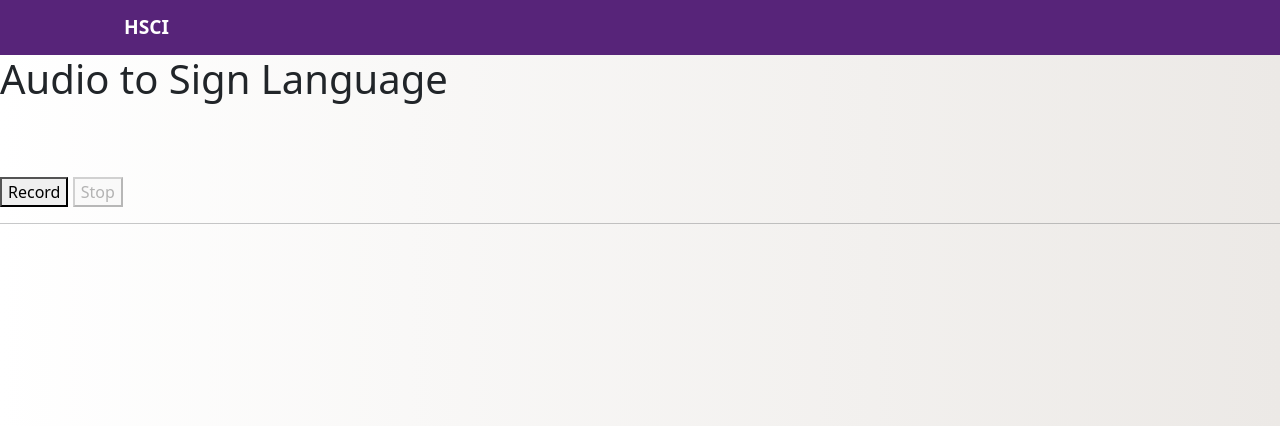
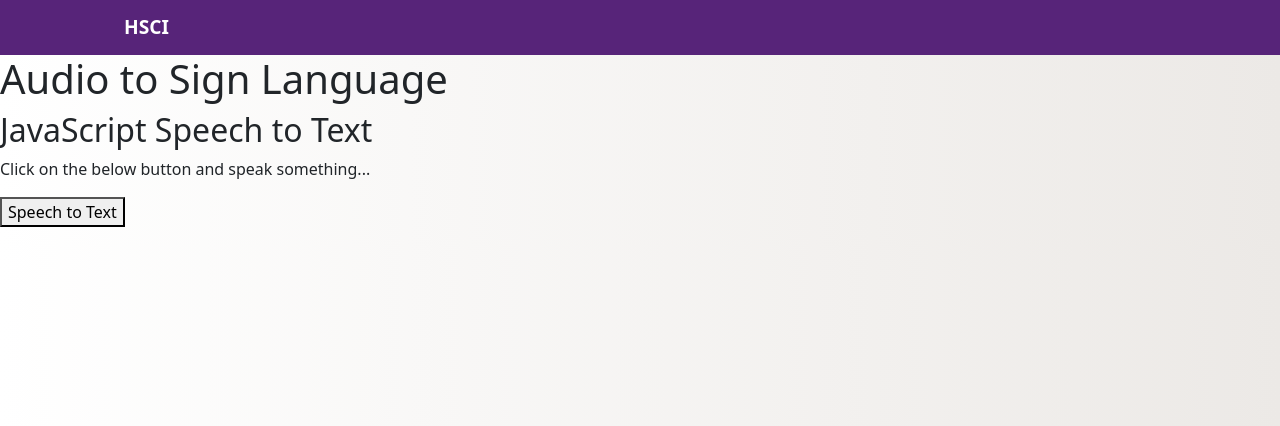
Before and after one commit to taha20181/HSCI-Major-Project, a Flask app: page /audio_to_sign in a window 1280 px wide. Shown: the top 426 px of the page. Run offline with Flask 2, Linux system fonts and the light colour scheme; parts of the project's set-up code (start-up, migrations or seed data) failed here and were passed over; some libraries are stand-ins or nearby versions.

Commit message:
js speech-to-text

```diff
--- a/main.py
+++ b/main.py
@@ -95,19 +95,17 @@ def video_feed():
 
 @app.route("/receive", methods=['POST'])
 def receive():
-    files = request.files
+    files = request.form
     print(files)
-    file = files.get('file')
-    print(type(file))
-    with open(os.path.abspath(f'static/audios/test.wav'), 'wb') as f:
-        print(type(file.read()))
-        f.write(file.read())
+    text = files.get('text')
+    print(type(text))
+    # with open(os.path.abspath(f'test.wav'), 'wb') as f:
+    #     f.write(file.read())
 
-    temp = convert_audio('static/audios/test.wav')
-    print(temp)
-    # text = speech_to_text('static/audios/test.mp3')
+
+    # text = speech_to_text('static/audios/test.wav')
     # print(text)
-    text = "what your name"
+    # text = "what your name"
     arr = search(text.split(" "))
     merge_videofiles(arr)
 
@@ -117,18 +115,6 @@ def receive():
     return "True"
 
 
-@app.route("/learn_asl", methods=['GET', 'POST'])
-def learn_asl():
-    return render_template('learn_asl.html')
-
-
-@app.route("/learn_asl/<str:word>")
-def learn_asl_word():
-    arguments = request.args()
-
-    res = search(arguments)
-
-
 if __name__ == '__main__':
     app.run(host='0.0.0.0', debug=True, threaded=True)
     # ecapture
--- a/static/js/app.js
+++ b/static/js/app.js
@@ -1,130 +1,294 @@
-// set up basic variables for app
+// // set up basic variables for app
 
-const record = document.querySelector('.record');
-const stop = document.querySelector('.stop');
-const soundClips = document.querySelector('.sound-clips');
+// const record = document.querySelector('.record');
+// const stop = document.querySelector('.stop');
+// const soundClips = document.querySelector('.sound-clips');
 
-// disable stop button while not recording
+// // disable stop button while not recording
 
-stop.disabled = true;
+// stop.disabled = true;
 
-// visualiser setup - create web audio api context and canvas
+// // visualiser setup - create web audio api context and canvas
 
-let audioCtx;
-//main block for doing the audio recording
+// let audioCtx;
+// //main block for doing the audio recording
 
-if (navigator.mediaDevices.getUserMedia) {
-  console.log('getUserMedia supported.');
+// if (navigator.mediaDevices.getUserMedia) {
+//   console.log('getUserMedia supported.');
 
-  const constraints = { audio: true };
-  let chunks = [];
+//   const constraints = { audio: true };
+//   let chunks = [];
 
-  let onSuccess = function(stream) {
-    let blob;
-    const mediaRecorder = new MediaRecorder(stream);
+//   let onSuccess = function(stream) {
+//     let blob;
+//     const mediaRecorder = new MediaRecorder(stream);
 
-    record.onclick = function() {
-      mediaRecorder.start();
-      console.log(mediaRecorder.state);
-      console.log("recorder started");
-      record.style.background = "red";
+//     record.onclick = function() {
+//       mediaRecorder.start();
+//       console.log(mediaRecorder.state);
+//       console.log("recorder started");
+//       record.style.background = "red";
 
-      stop.disabled = false;
-      record.disabled = true;
-    }
+//       stop.disabled = false;
+//       record.disabled = true;
+//     }
 
-    stop.onclick = function() {
-      mediaRecorder.stop();
-      console.log(mediaRecorder.state);
-      console.log("recorder stopped");
-      record.style.background = "";
-      record.style.color = "";
-      // mediaRecorder.requestData();
+//     stop.onclick = function() {
+//       mediaRecorder.stop();
+//       console.log(mediaRecorder.state);
+//       console.log("recorder stopped");
+//       record.style.background = "";
+//       record.style.color = "";
+//       // mediaRecorder.requestData();
 
-      stop.disabled = true;
-      record.disabled = false;
-    }
+//       stop.disabled = true;
+//       record.disabled = false;
+//     }
 
-    mediaRecorder.onstop = function(e) {
-      console.log("data available after MediaRecorder.stop() called.");
+//     mediaRecorder.onstop = function(e) {
+//       console.log("data available after MediaRecorder.stop() called.");
 
-      const clipName = prompt('Enter a name for your sound clip?','My unnamed clip');
+//       const clipName = prompt('Enter a name for your sound clip?','My unnamed clip');
 
-    //   const clipContainer = document.createElement('article');
-    //   const clipLabel = document.createElement('p');
-      const audio = document.createElement('audio');
-    //   const deleteButton = document.createElement('button');
+//       const clipContainer = document.createElement('article');
+//       const clipLabel = document.createElement('p');
+//       const audio = document.createElement('audio');
+//       const anchor = document.createElement('a');
+//       const deleteButton = document.createElement('button');
 
-    //   clipContainer.classList.add('clip');
-    //   audio.setAttribute('controls', '');
-    //   deleteButton.textContent = 'Delete';
-    //   deleteButton.className = 'delete';
+//       clipContainer.classList.add('clip');
+//       audio.setAttribute('controls', '');
+//       deleteButton.textContent = 'Delete';
+//       anchor.textContent = 'Download';
+//       deleteButton.className = 'delete';
 
-    //   if(clipName === null) {
-    //     clipLabel.textContent = 'My unnamed clip';
-    //   } else {
-    //     clipLabel.textContent = clipName;
-    //   }
+//       if(clipName === null) {
+//         clipLabel.textContent = 'My unnamed clip';
+//       } else {
+//         clipLabel.textContent = clipName;
+//       }
 
-    //   clipContainer.appendChild(audio);
-    //   clipContainer.appendChild(clipLabel);
-    //   clipContainer.appendChild(deleteButton);
-    //   soundClips.appendChild(clipContainer);
+//       clipContainer.appendChild(audio);
+//       clipContainer.appendChild(anchor);
+//       clipContainer.appendChild(clipLabel);
+//       clipContainer.appendChild(deleteButton);
+//       soundClips.appendChild(clipContainer);
 
-      audio.controls = true;
-      blob = new Blob(chunks, { 'type' : 'audio/ogg; codecs=opus' });
-      chunks = [];
-      const audioURL = window.URL.createObjectURL(blob);
-      console.log(audioURL);
-      audio.src = audioURL;
-      console.log("recorder stopped");
+//       audio.controls = true;
+//       blob = new Blob(chunks, { 'type' : 'audio/wav; codecs=PCM' });
+//       chunks = [];
+//       const audioURL = window.URL.createObjectURL(blob);
+//       anchor.href = audioURL;
+//       anchor.download = 'text3.wav';
+//       console.log(audioURL);
+//       audio.src = audioURL;
+//       console.log("recorder stopped");
 
-      var form_data = new FormData()
-      form_data.append('file', blob)
-      form_data.append('filename', 'test.wav')
+//       var form_data = new FormData()
+//       form_data.append('file', blob)
+//       form_data.append('filename', 'test.wav')
 
-      console.log(form_data)
-      $.ajax({
-        type : 'POST',
-        url : "/receive",
-        contentType : false,
-        processData : false,
-        data : form_data,
-        success : function(data) {
-          $("video").show();
-         },
-      })
-    //   const audio_ = new Audio(audioURL);
-    //   audio_.play();
+//       console.log(form_data)
+//       $.ajax({
+//         type : 'POST',
+//         url : "/receive",
+//         contentType : false,
+//         processData : false,
+//         data : form_data,
+//         success : function(data) {
+//           $("video").show();
+//          },
+//       })
+//     //   const audio_ = new Audio(audioURL);
+//     //   audio_.play();
 
-    //   deleteButton.onclick = function(e) {
-    //     let evtTgt = e.target;
-    //     evtTgt.parentNode.parentNode.removeChild(evtTgt.parentNode);
-    //   }
+//     //   deleteButton.onclick = function(e) {
+//     //     let evtTgt = e.target;
+//     //     evtTgt.parentNode.parentNode.removeChild(evtTgt.parentNode);
+//     //   }
 
-    //   clipLabel.onclick = function() {
-    //     const existingName = clipLabel.textContent;
-    //     const newClipName = prompt('Enter a new name for your sound clip?');
-    //     if(newClipName === null) {
-    //       clipLabel.textContent = existingName;
-    //     } else {
-    //       clipLabel.textContent = newClipName;
-    //     }
-    //   }
-    }
+//     //   clipLabel.onclick = function() {
+//     //     const existingName = clipLabel.textContent;
+//     //     const newClipName = prompt('Enter a new name for your sound clip?');
+//     //     if(newClipName === null) {
+//     //       clipLabel.textContent = existingName;
+//     //     } else {
+//     //       clipLabel.textContent = newClipName;
+//     //     }
+//     //   }
+//     }
 
-    mediaRecorder.ondataavailable = function(e) {
-      console.log("data available now...")
-      chunks.push(e.data);
-    }
-  }
+//     mediaRecorder.ondataavailable = function(e) {
+//       console.log("data available now...")
+//       chunks.push(e.data);
+//     }
+//   }
 
-  let onError = function(err) {
-    console.log('The following error occured: ' + err);
-  }
+//   let onError = function(err) {
+//     console.log('The following error occured: ' + err);
+//   }
 
-  navigator.mediaDevices.getUserMedia(constraints).then(onSuccess, onError);
+//   navigator.mediaDevices.getUserMedia(constraints).then(onSuccess, onError);
 
-} else {
-   console.log('getUserMedia not supported on your browser!');
+// } else {
+//    console.log('getUserMedia not supported on your browser!');
+// }
+
+
+//webkitURL is deprecated but nevertheless
+// URL = window.URL || window.webkitURL;
+// var gumStream;
+// //stream from getUserMedia()
+// var rec;
+// //Recorder.js object
+// var input;
+// //MediaStreamAudioSourceNode we'll be recording
+// // shim for AudioContext when it's not avb.
+// var AudioContext = window.AudioContext || window.webkitAudioContext;
+// var audioContext = new AudioContext;
+// //new audio context to help us record
+// var recordButton = document.getElementById("recordButton");
+// var stopButton = document.getElementById("stopButton");
+// var pauseButton = document.getElementById("pauseButton");
+// //add events to those 3 buttons
+// recordButton.addEventListener("click", startRecording);
+// stopButton.addEventListener("click", stopRecording);
+// pauseButton.addEventListener("click", pauseRecording);
+
+
+// function startRecording() { console.log("recordButton clicked"); }
+// /* Simple constraints object, for more advanced audio features see
+
+// https://addpipe.com/blog/audio-constraints-getusermedia/ */
+
+// var constraints = {
+//     audio: true,
+//     video: false
+// }
+// /* Disable the record button until we get a success or fail from getUserMedia() */
+
+// recordButton.disabled = true;
+// stopButton.disabled = false;
+// pauseButton.disabled = false
+
+// /* We're using the standard promise based getUserMedia()
+
+// https://developer.mozilla.org/en-US/docs/Web/API/MediaDevices/getUserMedia */
+
+// navigator.mediaDevices.getUserMedia(constraints).then(function(stream) {
+//     console.log("getUserMedia() success, stream created, initializing Recorder.js ...");
+//     /* assign to gumStream for later use */
+//     gumStream = stream;
+//     /* use the stream */
+//     input = audioContext.createMediaStreamSource(stream);
+//     /* Create the Recorder object and configure to record mono sound (1 channel) Recording 2 channels will double the file size */
+//     rec = new Recorder(input, {
+//         numChannels: 1
+//     })
+//     //start the recording process
+//     rec.record()
+//     console.log("Recording started");
+// }).catch(function(err) {
+//     //enable the record button if getUserMedia() fails
+//     recordButton.disabled = false;
+//     stopButton.disabled = true;
+//     pauseButton.disabled = true
+// });
+
+
+// function pauseRecording() {
+//   console.log("pauseButton clicked rec.recording=", rec.recording);
+//   if (rec.recording) {
+//       //pause
+//       rec.stop();
+//       pauseButton.innerHTML = "Resume";
+//   } else {
+//       //resume
+//       rec.record()
+//       pauseButton.innerHTML = "Pause";
+//   }
+// }
+
+// function createDownloadLink(blob) {
+//   var url = URL.createObjectURL(blob);
+//   var au = document.createElement('audio');
+//   var li = document.createElement('li');
+//   var link = document.createElement('a');
+//   //add controls to the <audio> element
+//   au.controls = true;
+//   au.src = url;
+//   //link the a element to the blob
+//   link.href = url;
+//   link.download = new Date().toISOString() + '.wav';
+//   link.innerHTML = link.download;
+//   //add the new audio and a elements to the li element
+//   li.appendChild(au);
+//   li.appendChild(link);
+//   //add the li element to the ordered list
+//   recordingsList.appendChild(li);
+// }
+
+// function stopRecording() {
+//   console.log("stopButton clicked");
+//   //disable the stop button, enable the record too allow for new recordings
+//   stopButton.disabled = true;
+//   recordButton.disabled = false;
+//   pauseButton.disabled = true;
+//   //reset button just in case the recording is stopped while paused
+//   pauseButton.innerHTML = "Pause";
+//   //tell the recorder to stop the recording
+//   rec.stop(); //stop microphone access
+//   gumStream.getAudioTracks()[0].stop();
+//   //create the wav blob and pass it on to createDownloadLink
+//   rec.exportWAV(createDownloadLink);
+// }
+
+
+
+
+
+function runSpeechRecognition() {
+  // get output div reference
+  var output = document.getElementById("output");
+  // get action element reference
+  var action = document.getElementById("action");
+      // new speech recognition object
+      var SpeechRecognition = SpeechRecognition || webkitSpeechRecognition;
+      var recognition = new SpeechRecognition();
+
+      // This runs when the speech recognition service starts
+      recognition.onstart = function() {
+          action.innerHTML = "<small>listening, please speak...</small>";
+      };
+
+      recognition.onspeechend = function() {
+          action.innerHTML = "<small>stopped listening, hope you are done...</small>";
+          recognition.stop();
+      }
+
+      // This runs when the speech recognition service returns result
+      recognition.onresult = function(event) {
+        var transcript = event.results[0][0].transcript;
+        var confidence = event.results[0][0].confidence;
+          var form_data = new FormData()
+          form_data.append('text', transcript)
+          // form_data.append('filename', 'test.wav')
+
+          console.log(form_data)
+          $.ajax({
+            type : 'POST',
+            url : "/receive",
+            contentType : false,
+            processData : false,
+            data : form_data,
+            success : function(data) {
+              $("video").show();
+              },
+          })
+          output.innerHTML = "<b>Text:</b> " + transcript + "<br/> <b>Confidence:</b> " + confidence*100+"%";
+          output.classList.remove("hide");
+      };
+
+       // start recognition
+       recognition.start();
 }
--- a/templates/play.html
+++ b/templates/play.html
@@ -26,7 +26,22 @@
 
     <h1>Audio to Sign Language</h1>
 
-    <div class="wrapper">
+
+    <h2>JavaScript Speech to Text</h2>
+    <p>Click on the below button and speak something...</p>
+    <p><button type="button" onclick="runSpeechRecognition()">Speech to Text</button> &nbsp; <span id="action"></span></p>
+    <div id="output" class="hide"></div>
+
+    <section class="sound-clips">
+
+      <video width="600" autoplay muted>
+        <source src="static\final.mp4" type="video/mp4">
+        <!-- <source src="project.ogg" type="video/ogg"> -->
+        Your browser does not support HTML video.
+      </video>
+
+    </section>
+    <!-- <div class="wrapper">
 
       <section class="main-controls">
         <canvas class="visualizer" height="60px"></canvas>
@@ -36,19 +51,19 @@
         </div>
       </section>
       <hr>
-      <section class="sound-clips">
 
-        <video width="600" autoplay muted>
-          <source src="static\final.mp4" type="video/mp4">
-          <!-- <source src="project.ogg" type="video/ogg"> -->
-          Your browser does not support HTML video.
-        </video>
+    </div> -->
+    <!-- <div id="controls">
+      <button id="recordButton">Record</button>
+      <button id="pauseButton" disabled>Pause</button>
+      <button id="stopButton" disabled>Stop</button>
+  </div>
+  <h3>Recordings</h3> -->
+  <!-- <ol id="recordingsList"></ol> -->
+  <!-- inserting these scripts at the end to be able to use all the elements in the DOM -->
+  {% endblock %}
 
-      </section>
-
-    </div>
-    {% endblock %}
-
-    {% block script %}
+  {% block script %}
+    <!-- <script src="https://cdn.rawgit.com/mattdiamond/Recorderjs/08e7abd9/dist/recorder.js"></script> -->
     <script src="../static/js/app.js"></script>
     {% endblock %}
--- a/text_speech/main.py
+++ b/text_speech/main.py
@@ -1,8 +1,8 @@
-from gtts import gTTS
+# from gtts import gTTS
 import os
 import pyttsx3
 
-mytext = input("Type something : ")
+# mytext = input("Type something : ")
 
 # USING GTTS
 def gtts_speech(mytext):
@@ -19,3 +19,5 @@ def pytts_speech(mytext):
     engine = pyttsx3.init()
     engine.say(mytext)
     engine.runAndWait()
+
+# pytts_speech(mytext)
--- a/utils/camera.py
+++ b/utils/camera.py
@@ -5,6 +5,7 @@ from ai_app import app
 class VideoCamera(object):
     def __init__(self):
         self.video = cv2.VideoCapture(0)
+        self.video.set(cv2.CAP_PROP_BUFFERSIZE, 2)
 
 
     def __del__(self):
```
Also changed, not shown: ai_app/app.py (+23 -19 lines), speech_text/main.py (+53 -1 lines).
